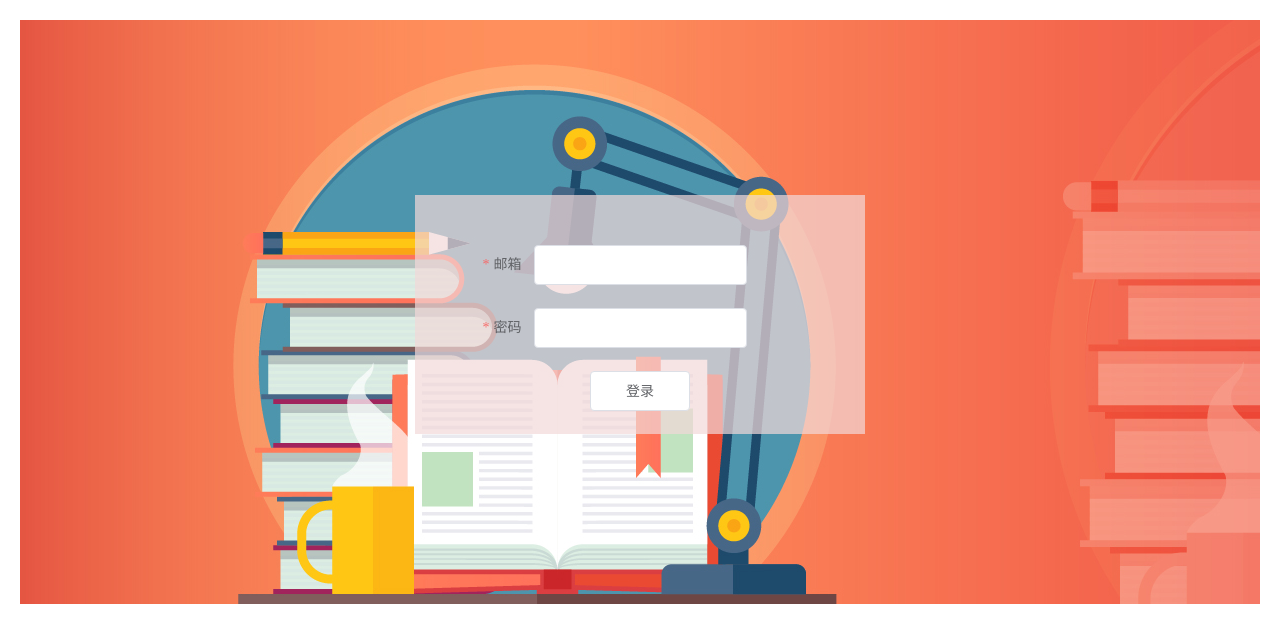
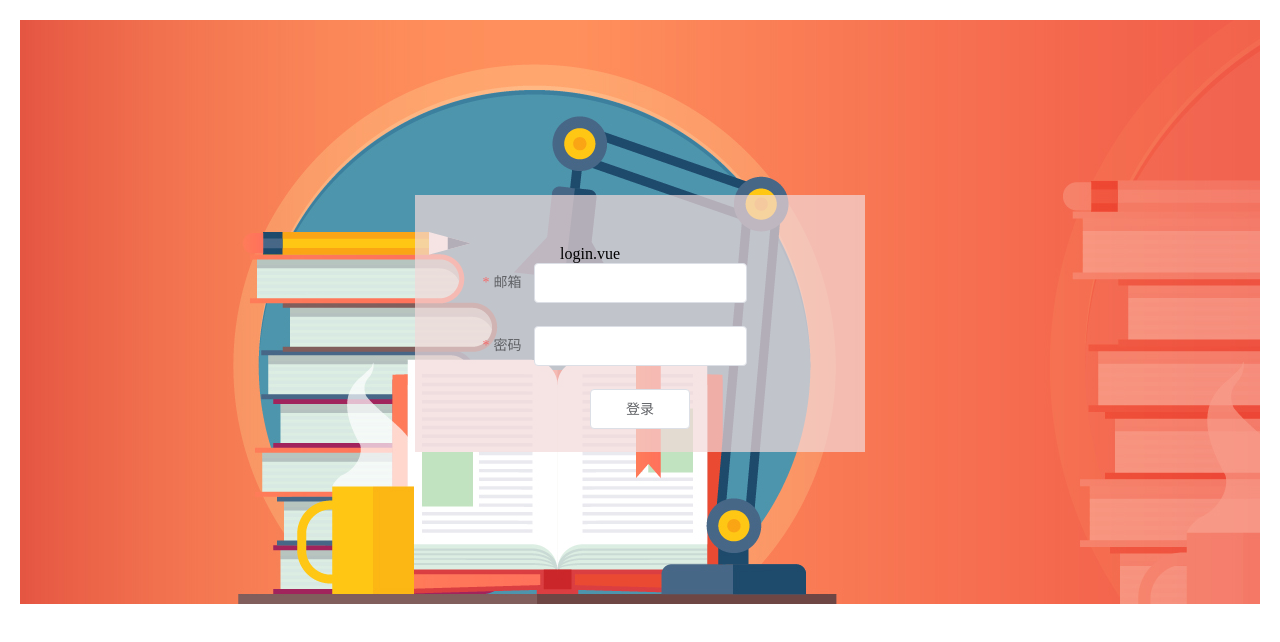
Before and after one commit to tlyAndty/answer_online, a Vue app: page /login in a window 1280 px wide. Shown: the top 642 px of the page. Built offline with nearby package versions, Linux system fonts and the light colour scheme; what vue-resource would draw is missing.

Commit message:
登录修改4.15

```diff
--- a/src/components/login.vue
+++ b/src/components/login.vue
@@ -1,6 +1,7 @@
 <template>
   <div class="bg">
     <div class="panel">
+      <div>login.vue</div>
       <el-row type="flex" justify="center">
       <el-form ref="loginForm" :model="user" :rules="rules" status-icon label-width="100px">
         <el-form-item label="邮箱" prop="mail">
```
